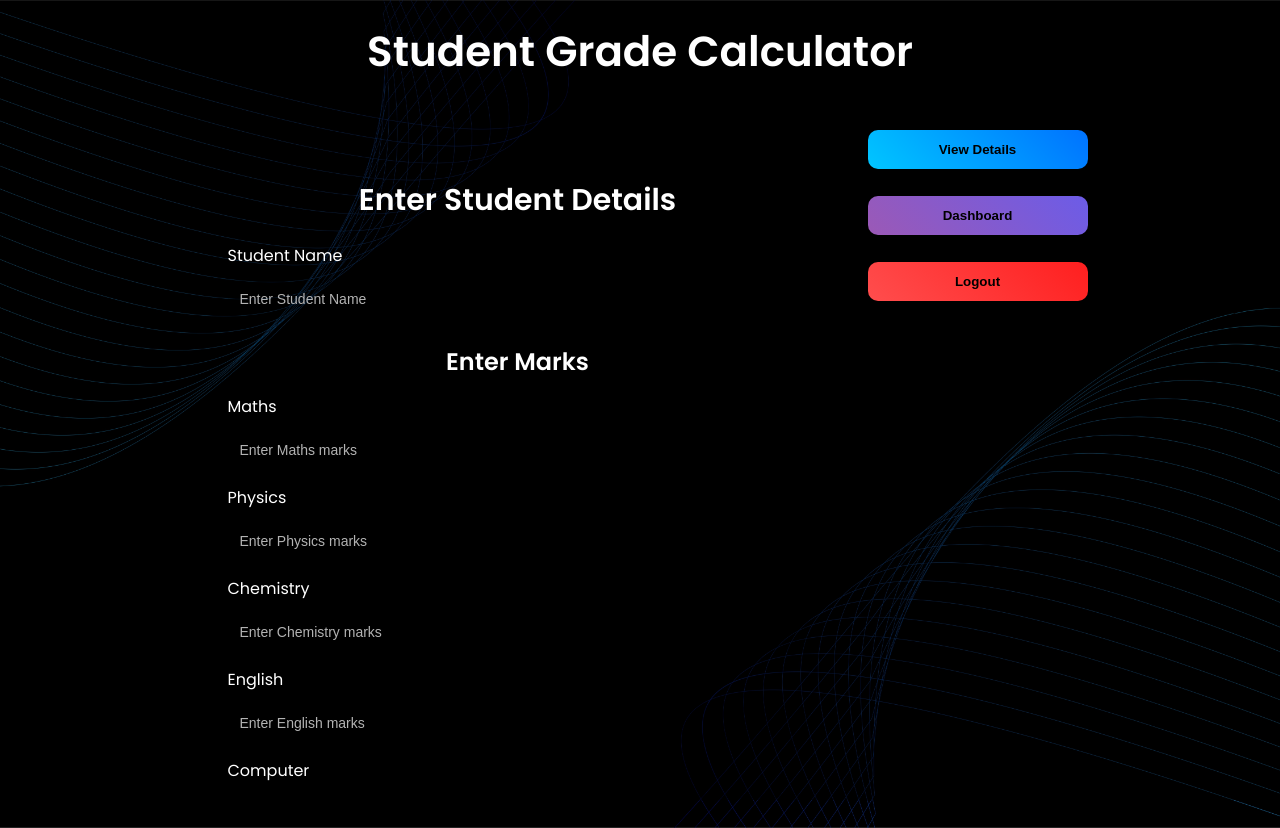
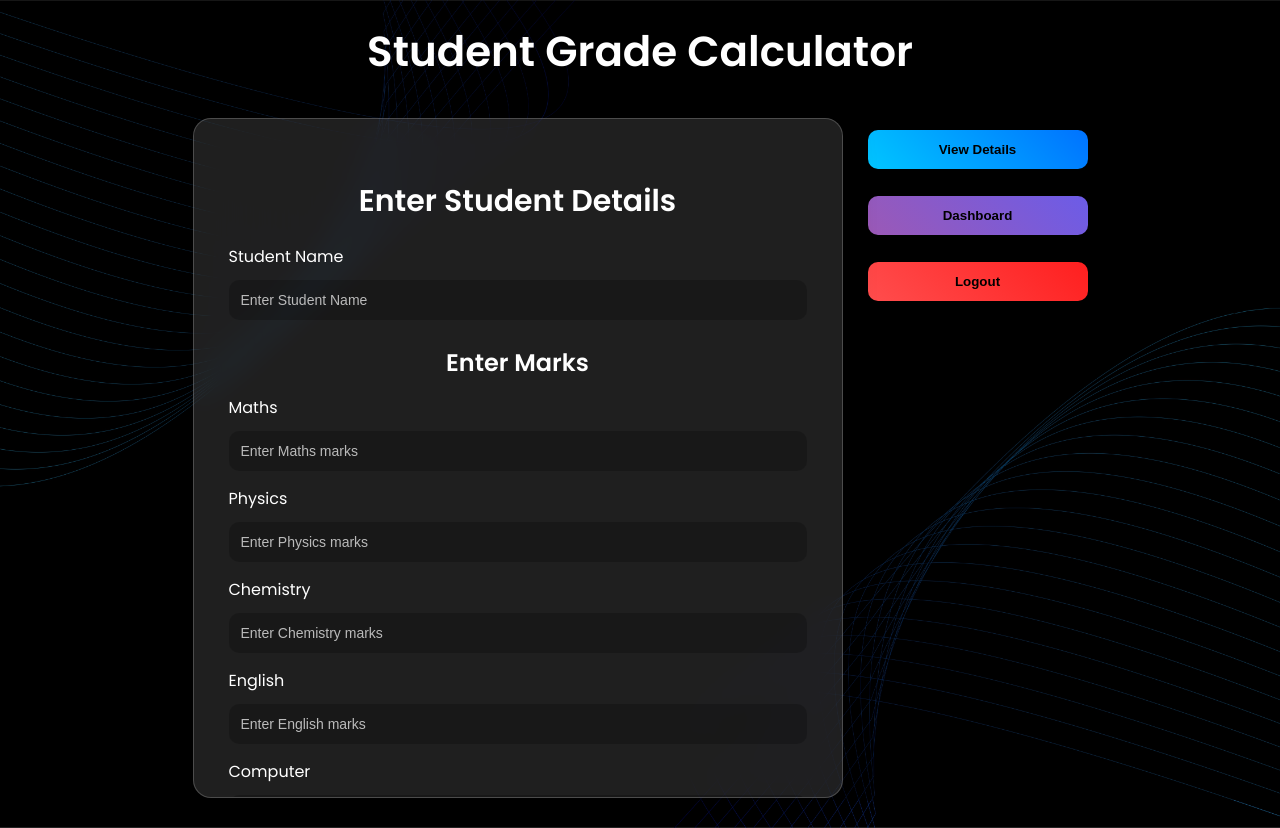
Before and after one commit to Gautham-004-kyro/student-grade-calculator, a React (Create React App) app in the folder frontend/: page /home in a window 1280 px wide. Built offline with nearby package versions, Linux system fonts and the light colour scheme; sample sign-in values are in the browser's storage.

Commit message:
Updated style.css

```diff
--- a/frontend/src/styles.css
+++ b/frontend/src/styles.css
@@ -116,6 +116,31 @@ label {
 .register-container {
 
   width: 430px;
+}
+
+.container {
+
+  width: 650px;
+
+  max-height: 85vh;
+
+  overflow-y: auto;
+
+  padding: 28px;
+
+  border-radius: 18px;
+
+  backdrop-filter: blur(15px);
+
+  background: rgba(255,255,255,0.12);
+
+  box-shadow: 0 8px 32px rgba(0,0,0,0.3);
+
+  border: 1px solid rgba(255,255,255,0.2);
+
+  color: white;
+
+  text-align: center;
 }
 
 /* MAIN LAYOUT */
```
